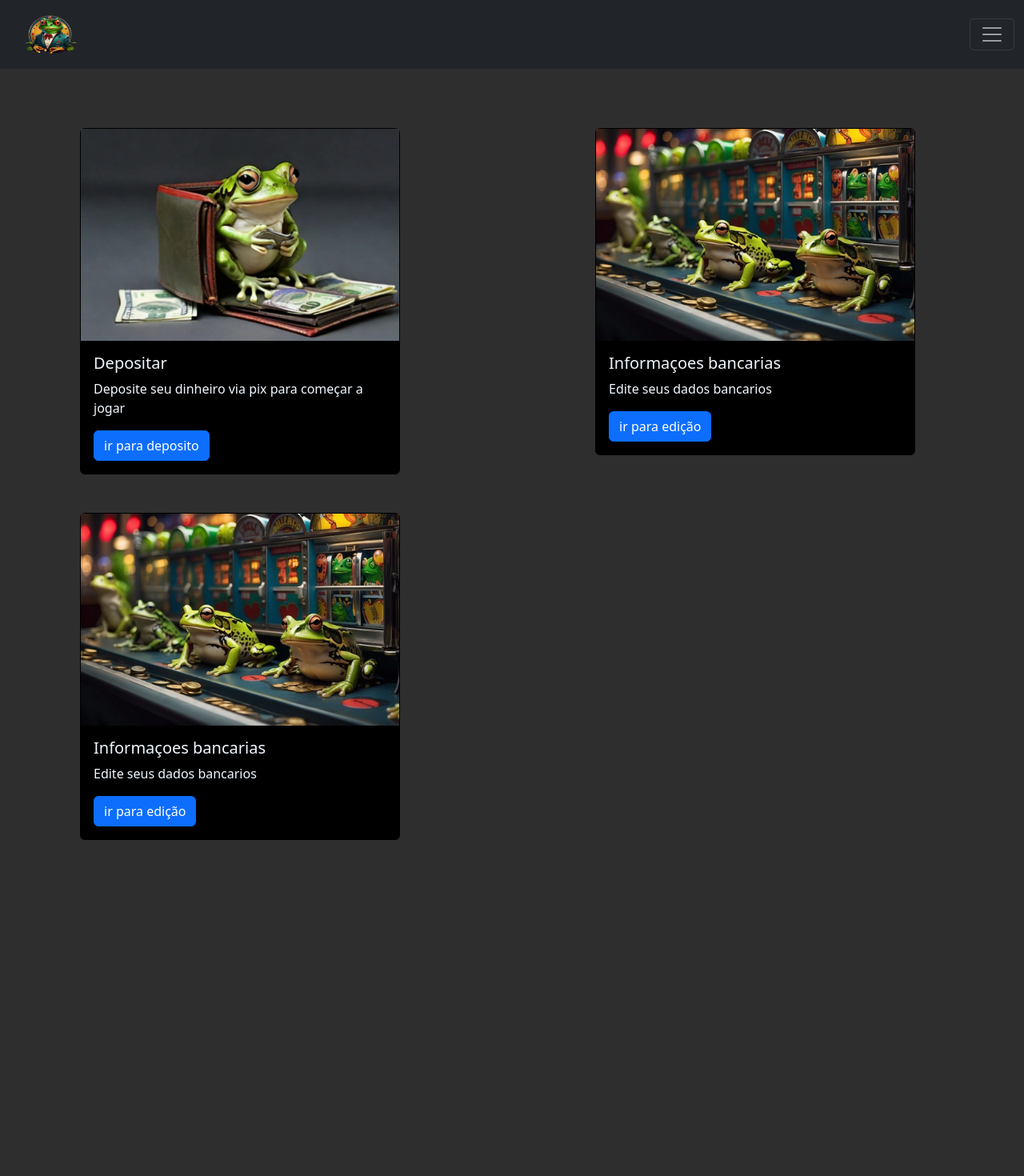
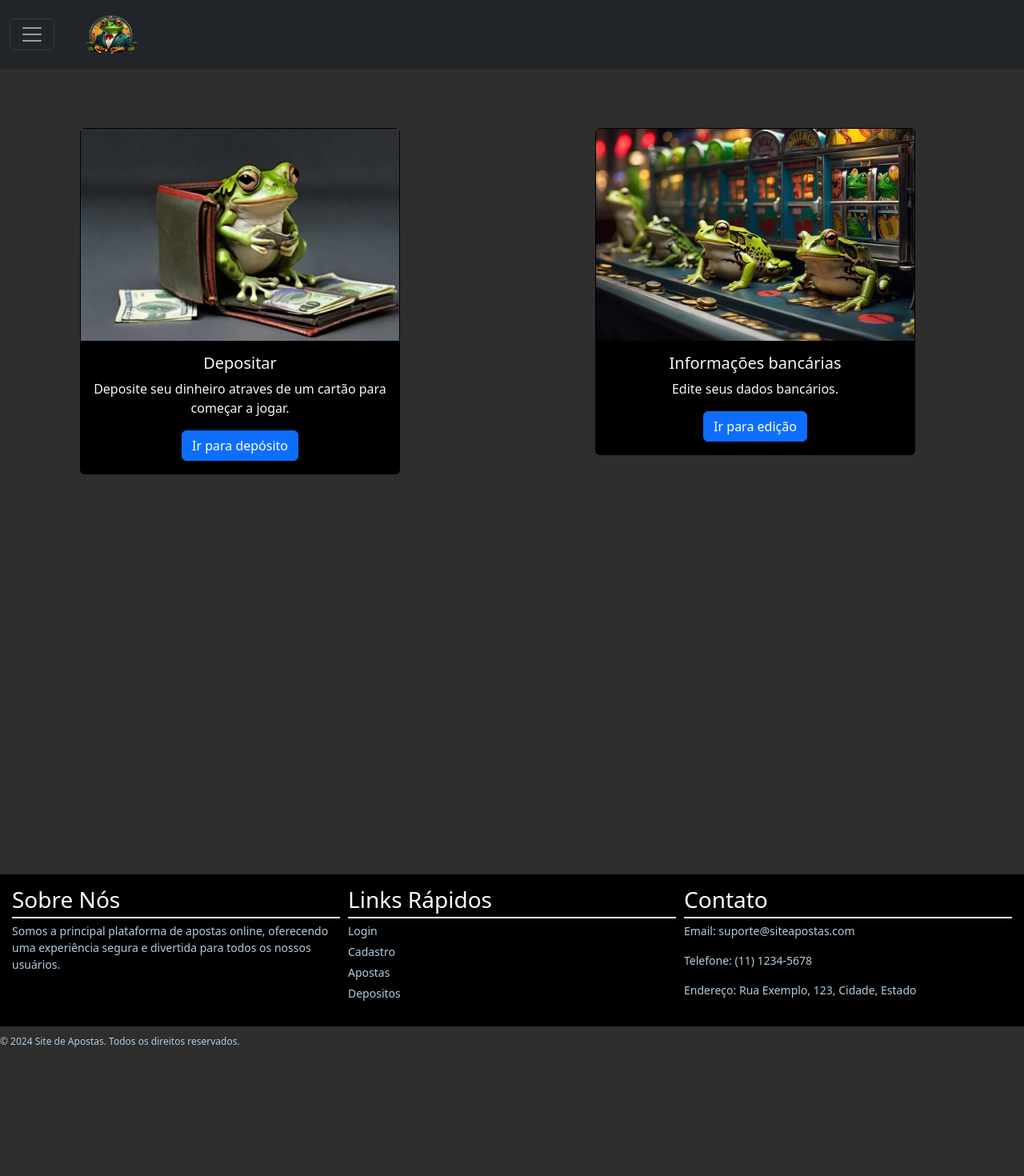
Before and after one commit to matheus58/A-s, a React (Vite) app in the folder frontend/: page /Carteira in a window 1280 px wide. Shown: the top 1470 px of the page at 80% size. After the commit the page ends 1311 px from the top, so only its background shows below. Built offline with nearby package versions, Linux system fonts and the light colour scheme.

Commit message:
mudanças

```diff
--- a/frontend/src/components/Footer.jsx
+++ b/frontend/src/components/Footer.jsx
@@ -1,4 +1,5 @@
 import style from './footer.module.css'
+
 export function Footer(){
     return(
         <>
@@ -11,10 +12,10 @@ export function Footer(){
                 <div className={style.footerSection}>
                     <h3>Links Rápidos</h3>
                     <ul>
-                        <li><a href="#">Início</a></li>
-                        <li><a href="#">Apostas</a></li>
-                        <li><a href="#">Promoções</a></li>
-                        <li><a href="#">Contato</a></li>
+                        <li><a href="/Login">Login</a></li>
+                        <li><a href="/Cadastro">Cadastro</a></li>
+                        <li><a href="/Jogo">Apostas</a></li>
+                        <li><a href="/Deposito">Depositos</a></li>
                     </ul>
                 </div>
                 <div className={style.footerSection}>
--- a/frontend/src/components/Navbar.jsx
+++ b/frontend/src/components/Navbar.jsx
@@ -3,39 +3,42 @@ export function Navbar(){
     return (
         <>
         <header>
-            <nav class="navbar navbar-dark bg-dark fixed-top">
-                <div class="container-fluid">
-                    <a class="navbar-brand mb-0 h1" href="/Home">
-                        <img
-                        class="d-inline-block align-top"
-                        src="src/img/logo.png"
-                        width="100" height="60"/>
-                    </a>
-
-                    <button class="navbar-toggler" type="button" data-bs-toggle="offcanvas" data-bs-target="#offcanvasNavbar" aria-controls="offcanvasNavbar" aria-label="Toggle navigation">
-                        <span class="navbar-toggler-icon"></span>
-                    </button>
-                    <div class="offcanvas offcanvas-end text-bg-dark" tabindex="-1" id="offcanvasNavbar" aria-labelledby="offcanvasNavbarLabel">
-                        <div class="offcanvas-header">
-                            <h5 class="offcanvas-title" id="offcanvasNavbarLabel"> Menu </h5>
-                            <button type="button" class="btn-close btn-close-white" data-bs-dismiss="offcanvas" aria-label="Close"></button>
+            <nav className="navbar navbar-dark bg-dark fixed-top">
+                <div className="container-fluid">
+                    <div className="d-flex align-items-center">
+                        <button className="navbar-toggler" type="button" data-bs-toggle="offcanvas" data-bs-target="#offcanvasNavbar" aria-controls="offcanvasNavbar" aria-label="Toggle navigation">
+                            <span className="navbar-toggler-icon"></span>
+                        </button>
+                        <a className="navbar-brand mb-0 h1" href="/Home">
+                            <img
+                                className="d-inline-block align-top"
+                                src="src/img/logo.png"
+                                width="100" height="60"
+                                style={{ marginLeft: '20px' }}
+                            />
+                        </a>
+                    </div>
+                    <div className="offcanvas offcanvas-start text-bg-dark" tabIndex="-1" id="offcanvasNavbar" aria-labelledby="offcanvasNavbarLabel">
+                        <div className="offcanvas-header">
+                            <h5 className="offcanvas-title" id="offcanvasNavbarLabel"> Menu </h5>
+                            <button type="button" className="btn-close btn-close-white" data-bs-dismiss="offcanvas" aria-label="Close"></button>
                         </div>
-                        <div class="offcanvas-body">
-                            <ul class="navbar-nav justify-content-end flex-grow-1 pe-3" >
-                                <li class="nav-item">
-                                    <a class="nav-link" href="/Home">Home</a>
+                        <div className="offcanvas-body">
+                            <ul className="navbar-nav justify-content-end flex-grow-1 pe-3" style={{ marginRight: 'auto' }}>
+                                <li className="nav-item">
+                                    <a className="nav-link" href="/Home">Home</a>
                                 </li>
-                                <li class="nav-item">
-                                    <a class="nav-link" href="#">Jogos</a>
+                                <li className="nav-item">
+                                    <a className="nav-link" href="#">Jogos</a>
                                 </li>
-                                <li class="nav-item">
-                                    <a class="nav-link" href="/Login">Login</a>
+                                <li className="nav-item">
+                                    <a className="nav-link" href="/Login">Login</a>
                                 </li>
-                                <li class="nav-item">
-                                    <a class="nav-link" href="/Cadastro">Cadastro</a>
+                                <li className="nav-item">
+                                    <a className="nav-link" href="/Cadastro">Cadastro</a>
                                 </li>
-                                <li class="nav-item">
-                                    <a class="nav-link" href="/Carteira">Carteira</a>
+                                <li className="nav-item">
+                                    <a className="nav-link" href="/Carteira">Carteira</a>
                                 </li>
                             </ul>
                         </div>
--- a/frontend/src/components/footer.module.css
+++ b/frontend/src/components/footer.module.css
@@ -18,9 +18,10 @@
     border-bottom: 2px solid #fff;
     padding-bottom: 5px;
     margin-bottom: 5px;
+    color: #fff; /* Alterado para branco */
 }
 
-.footerSection p, .footer-section ul, .footer-section a {
+.footerSection p, .footerSection ul, .footerSection a { /* Corrigido o nome da classe */
     color: #b3cde0;
     font-size: 14px;
 }
@@ -43,12 +44,12 @@
     text-decoration: underline;
 }
 
-.sociaLinks a {
+.socialLinks a { /* Corrigido o nome da classe */
     display: inline-block;
     margin: 0 5px;
 }
 
-.socialLinks img {
+.socialLinks img { /* Corrigido o nome da classe */
     width: 24px;
     height: 24px;
 }
--- a/frontend/src/components/slotMachine.module.css
+++ b/frontend/src/components/slotMachine.module.css
@@ -3,17 +3,19 @@
   justify-content: center;
   align-items: center;
   height: 100vh;
-  background-color: #2a2a3d;
+  padding: 20px; /* Adiciona um pouco de preenchimento para evitar que o conteúdo toque as bordas da tela */
 }
 
 .jogoContainer {
   position: relative;
   width: 600px;
-  background-color: #333;
+  background-color: #2B3245; /* Alterando a cor de fundo para azul */
   padding: 20px;
   border-radius: 10px;
   box-shadow: 0 0 15px rgba(0, 0, 0, 0.5);
   text-align: center;
+  max-height: 90vh; /* Limita a altura máxima do contêiner */
+  overflow-y: auto; /* Adiciona rolagem vertical se necessário */
 }
 
 .jogoSlotMachine {
@@ -41,7 +43,7 @@
   border: 5px solid #ffeb3b;
 }
 
-.jogoRontrols {
+.jogoControls {
   display: flex;
   justify-content: space-between;
   margin-bottom: 20px;
@@ -76,28 +78,46 @@
   cursor: pointer;
 }
 
-.jogoPlayButton {
-  margin-bottom: 20px;
+.jogoButtons {
+  display: flex;
+  flex-direction: column;
+  align-items: center;
+  margin-top: 10px; /* Reduz o espaçamento do topo */
 }
 
-.jogoPlayButton button {
-  background-color: #28a745;
+.jogoButtonGroup {
+  display: flex;
+  justify-content: center;
+  width: 100%;
+  margin-bottom: 10px;
+}
+
+.jogoPlayButton,
+.jogoExitButton,
+.jogoDeleteButton {
+  width: 120px; /* Largura reduzida */
+}
+
+.jogoPlayButton,
+.jogoExitButton,
+.jogoDeleteButton {
   color: white;
   border: none;
   border-radius: 5px;
-  padding: 10px 20px;
+  padding: 8px 16px;
   cursor: pointer;
-  font-size: 16px;
+  font-size: 14px;
+}
+
+.jogoPlayButton {
+  background-color: #007bff; /* Azul */
+  margin-right: 10px; /* Espaçamento entre Play e Sair */
 }
 
 .jogoExitButton {
-  position: absolute;
-  top: 10px;
-  right: 10px;
-  background-color: #dc3545;
-  color: white;
-  border: none;
-  border-radius: 5px;
-  padding: 5px 10px;
-  cursor: pointer;
+  background-color: #dc3545; /* Vermelho */
 }
+
+.jogoDeleteButton {
+  background-color: #ffc107; /* Amarelo */
+}
--- a/frontend/src/pages/Carteira.jsx
+++ b/frontend/src/pages/Carteira.jsx
@@ -1,42 +1,32 @@
-export function Carteira(){
-    return(
+export function Carteira() {
+    return (
         <>
             <main>
+                <div className="text-center"> {/* Adicionando a classe text-center para centralizar as imagens */}
                     <div>
                         <div>
-                    <div class="row g-2">
-                        <div class="col-6">
-                            <div class="p-6">
-                                <div class="card" alt="Depositar">
-                                    <img src="src/img/carteira.webp" alt="imageSapoNaCarteira"/>
-                                    <div class="card-body">
-                                        <h5 class="card-title">Depositar</h5>
-                                        <p class="card-text">Deposite seu dinheiro via pix para começar a jogar</p>
-                                        <a href="/Deposito" class="btn btn-primary">ir para deposito</a>
+                            <div className="row g-2">
+                                <div className="col-6">
+                                    <div className="p-6">
+                                        <div className="card" alt="Depositar">
+                                            <img src="src/img/carteira.webp" alt="imagemSapoNaCarteira"/>
+                                            <div className="card-body">
+                                                <h5 className="card-title">Depositar</h5>
+                                                <p className="card-text">Deposite seu dinheiro atraves de um cartão para começar a jogar.</p>
+                                                <a href="/Deposito" className="btn btn-primary">Ir para depósito</a>
                                             </div>
                                         </div>
                                     </div>
                                 </div>
-                        <div class="col-6">
-                            <div class="p-6">
-                                <div class="card" alt="informaçoes-bancarias">
-                                    <img src="src/img/002.webp" alt="imgSaposNaMaquinaDeAposta"/>
-                                    <div class="card-body">
-                                        <h5 class="card-title">Informaçoes bancarias</h5>
-                                        <p class="card-text">Edite seus dados bancarios</p>
-                                        <a href="#" class="btn btn-primary">ir para edição</a>
+                                <div className="col-6">
+                                    <div className="p-6">
+                                        <div className="card" alt="Informações bancárias">
+                                            <img src="src/img/002.webp" alt="imagemSaposNaMaquinaDeAposta"/>
+                                            <div className="card-body">
+                                                <h5 className="card-title">Informações bancárias</h5>
+                                                <p className="card-text">Edite seus dados bancários.</p>
+                                                <a href="#" className="btn btn-primary">Ir para edição</a>
                                             </div>
-                                </div>
-                            </div>
-                        </div>
-                        <div class="col-6">
-                            <div class="p-6">
-                                <div class="card" alt="informaçoes-bancarias">
-                                    <img src="src/img/002.webp" alt="imgSaposNaMaquinaDeAposta"/>
-                                    <div class="card-body">
-                                        <h5 class="card-title">Informaçoes bancarias</h5>
-                                        <p class="card-text">Edite seus dados bancarios</p>
-                                        <a href="#" class="btn btn-primary">ir para edição</a>
                                         </div>
                                     </div>
                                 </div>
@@ -46,5 +36,5 @@ export function Carteira(){
                 </div>
             </main>
         </>
-    )
+    );
 }
--- a/frontend/src/pages/Deposito.jsx
+++ b/frontend/src/pages/Deposito.jsx
@@ -12,19 +12,61 @@ export function Deposito() {
                             <input type="text" id="nome" placeholder="Seu nome completo aqui" className={styles.inputText} />
 
                             <label htmlFor="cpf" className={styles.label}>Número do CPF</label>
-                            <input type="text" id="cpf" placeholder="000.000.000-00" className={styles.inputText} />
+                            <input
+                                type="text"
+                                id="cpf"
+                                placeholder="00000000000"
+                                className={styles.inputText}
+                                maxLength="11"
+                                inputMode="numeric"
+                                onInput={(e) => e.target.value = e.target.value.replace(/[^0-9]/g, '')}
+                            />
 
                             <label htmlFor="nascimento" className={styles.label}>Data de nascimento</label>
-                            <input type="text" id="nascimento" placeholder="00/00/00" className={styles.inputText} />
+                            <input
+                                type="date"
+                                id="nascimento"
+                                placeholder="00/00/0000"
+                                className={styles.inputText}
+                                maxLength="10"
+                                inputMode="numeric"
+                                pattern="\d{2}/\d{2}/\d{4}"
+                                title="Formato: 00/00/0000"
+                                onInput={(e) => e.target.value = e.target.value.replace(/[^0-9/]/g, '')}
+                            />
 
                             <label htmlFor="cartao" className={styles.label}>Numeros do cartão</label>
-                            <input type="text" id="cartao" placeholder="0000 0000 0000 0000" className={styles.inputText} />
+                            <input
+                                type="text"
+                                id="cartao"
+                                placeholder="0000 0000 0000 0000"
+                                className={styles.inputText}
+                                maxLength="16"
+                                inputMode="numeric"
+                                onInput={(e) => e.target.value = e.target.value.replace(/[^0-9]/g, '')}
+                            />
 
                             <label htmlFor="validade" className={styles.label}>Validade</label>
-                            <input type="text" id="validade" placeholder="00/00" className={styles.inputText} />
+                            <input
+                                type="text"
+                                id="validade"
+                                placeholder="MMYY"
+                                className={styles.inputText}
+                                maxLength="4"
+                                inputMode="numeric"
+                                onInput={(e) => e.target.value = e.target.value.replace(/[^0-9]/g, '')}
+                            />
 
                             <label htmlFor="cvc" className={styles.label}>CVC</label>
-                            <input type="text" id="cvc" placeholder="000" className={styles.inputText} />
+                            <input
+                                type="text"
+                                id="cvc"
+                                placeholder="000"
+                                className={styles.inputText}
+                                maxLength="3"
+                                inputMode="numeric"
+                                onInput={(e) => e.target.value = e.target.value.replace(/[^0-9]/g, '')}
+                            />
 
                             <div className={styles.buttons}>
                                 <button type="button" className={styles.salvarCartao}>Salvar Cartão</button>
@@ -36,20 +78,42 @@ export function Deposito() {
                         <h2>Saldo da Carteira</h2>
                         <div>
                             <label htmlFor="valor-deposito" className={styles.label}>Valor para depósito</label>
-                            <input type="text" id="valor-deposito" value="0.00 R$" readOnly className={styles.inputReadOnly} />
+                            <input
+                                type="number"
+                                id="valor-deposito"
+                                placeholder="0.00 R$"
+                                className={styles.inputText}
+                                min="0"
+                                step="0.01"
+                                onInput={(e) => e.target.value = e.target.value.replace(/[^0-9.]/g, '')}
+                            />
                         </div>
                         <div>
                             <label htmlFor="saldo-conta" className={styles.label}>Saldo da conta</label>
-                            <input type="text" id="saldo-conta" value="0.00 R$" readOnly className={styles.inputReadOnly} />
+                            <input
+                                type="text"
+                                id="saldo-conta"
+                                value="0.00 R$"
+                                readOnly
+                                className={styles.inputReadOnly}
+                            />
                         </div>
                         <div>
                             <label htmlFor="quantia-saque" className={styles.label}>Digite quantia para saque</label>
-                            <input type="text" id="quantia-saque" value="0.00 R$" className={styles.inputText} />
+                            <input
+                                type="number"
+                                id="quantia-saque"
+                                placeholder="0.00 R$"
+                                className={styles.inputText}
+                                min="0"
+                                step="0.01"
+                                onInput={(e) => e.target.value = e.target.value.replace(/[^0-9.]/g, '')}
+                            />
                         </div>
                         <div className={styles.buttons}>
                             <button className={styles.adicionar}>Adicionar</button>
-                            <button type="button" className={styles.editarInformacoes}>Editar</button>
-                            <button type="button" className={styles.deletarInformacoes}>Deletar</button>
+                            <button type="button" className={styles.editar}>Editar</button>
+                            <button type="button" className={styles.deletar}>Deletar</button>
                         </div>
                     </div>
                 </div>
```
Also changed, not shown: frontend/src/pages/deposito.module.css (line endings or trailing spaces). Lines whose indentation alone changed are shown as unchanged.
